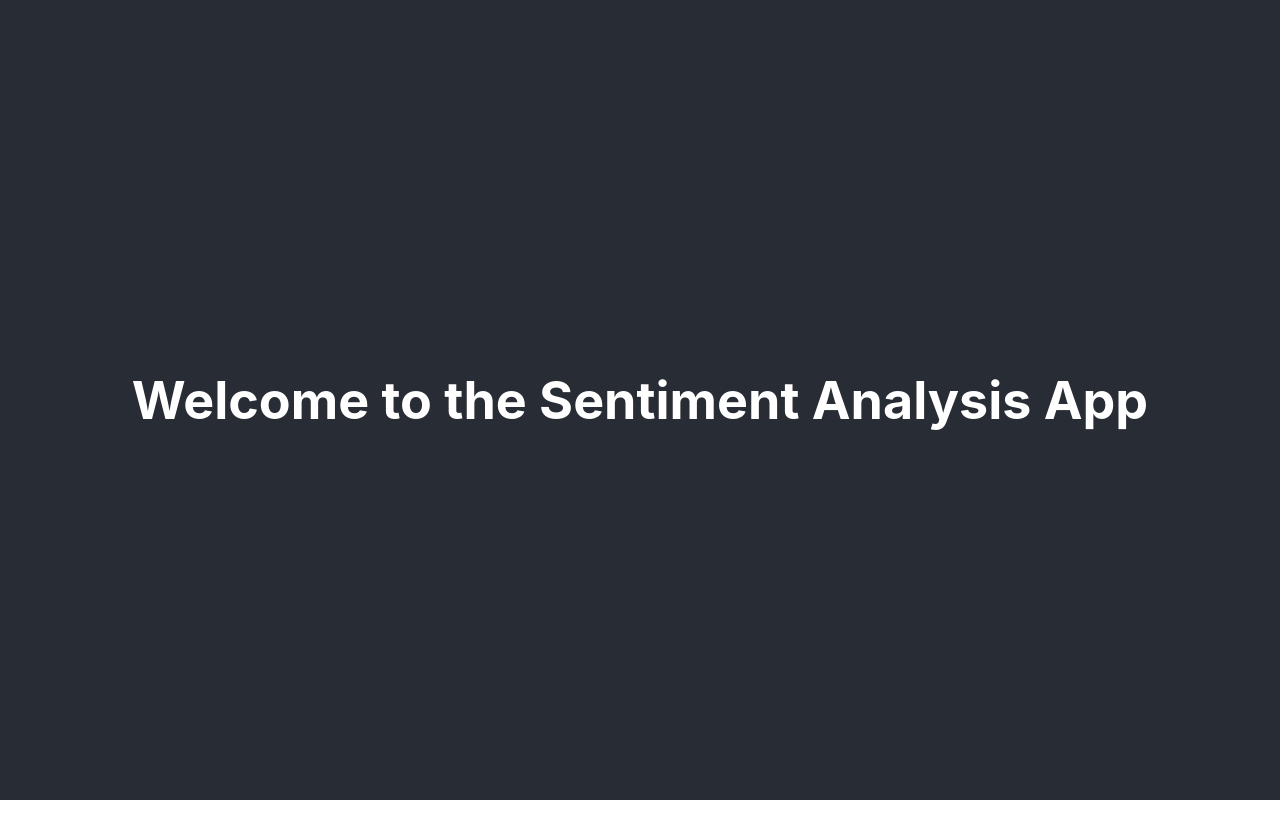
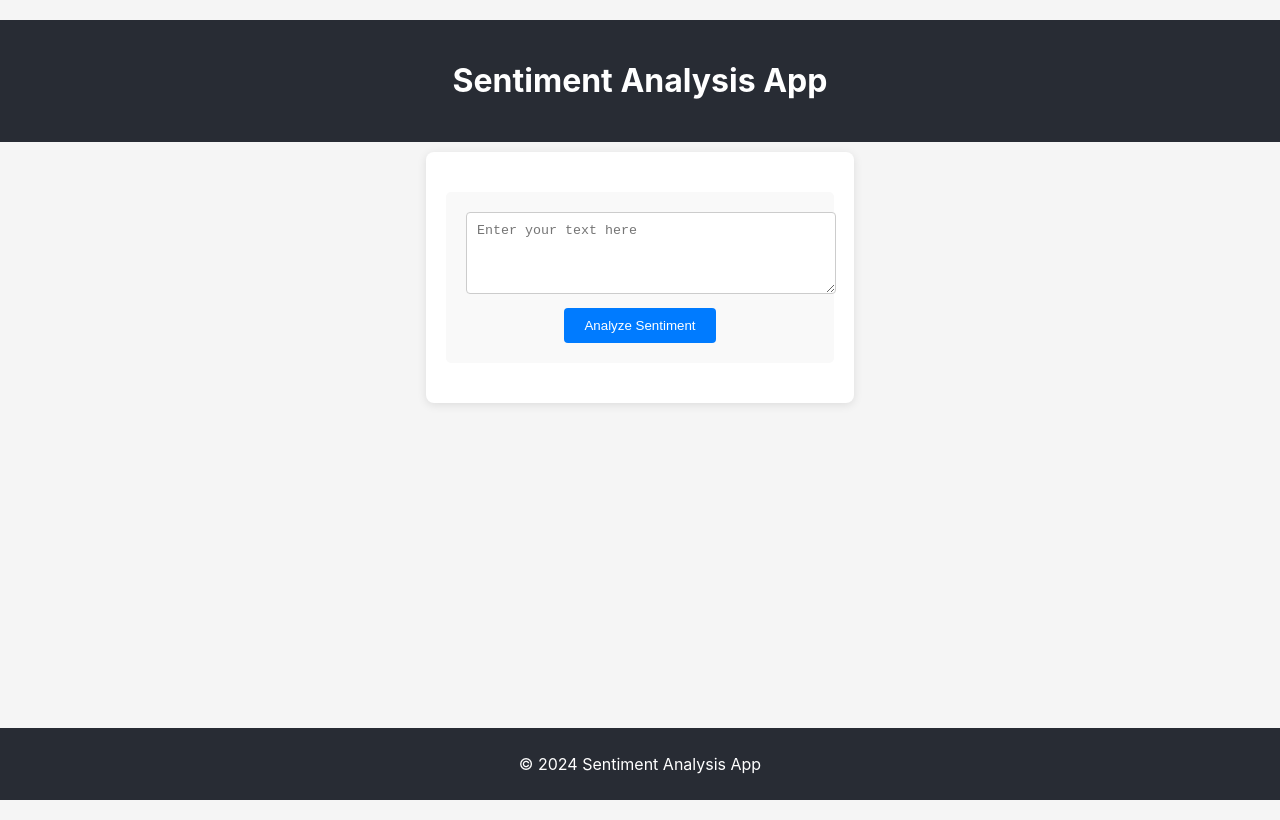
Before and after one commit to mayuura/sentiment-analysis-web-app, a React (Create React App) app in the folder sentiment-analysis-app/: page / in a window 1280 px wide. Built offline with nearby package versions, Linux system fonts and the light colour scheme.

Commit message:
simple ui set up

```diff
--- a/package.json
+++ b/package.json
@@ -2,6 +2,7 @@
   "dependencies": {
     "@emotion/react": "^11.13.0",
     "@emotion/styled": "^11.13.0",
+    "@material-ui/core": "^4.12.4",
     "@mui/material": "^5.16.7"
   }
 }
--- a/sentiment-analysis-app/src/App.css
+++ b/sentiment-analysis-app/src/App.css
@@ -1,38 +1,53 @@
+/* src/App.css */
+
+/* General styling for the App */
 .App {
   text-align: center;
-}
-
-.App-logo {
-  height: 40vmin;
-  pointer-events: none;
-}
-
-@media (prefers-reduced-motion: no-preference) {
-  .App-logo {
-    animation: App-logo-spin infinite 20s linear;
-  }
-}
-
-.App-header {
-  background-color: #282c34;
+  background-color: #f5f5f5;
   min-height: 100vh;
   display: flex;
   flex-direction: column;
   align-items: center;
-  justify-content: center;
-  font-size: calc(10px + 2vmin);
-  color: white;
+  justify-content: flex-start; /* Align items at the top */
+  padding-top: 20px; /* Add some padding at the top */
 }
 
+/* Styling for the header */
+.App-header {
+  background-color: #282c34;
+  padding: 20px;
+  color: white;
+  width: 100%;
+}
+
+/* Styling for links */
 .App-link {
   color: #61dafb;
 }
 
-@keyframes App-logo-spin {
-  from {
-    transform: rotate(0deg);
-  }
-  to {
-    transform: rotate(360deg);
-  }
+/* Container class to style the content between the header and footer */
+.container {
+  max-width: 800px;
+  margin: 10px auto 20px auto; /* Adjust this value to move the form up */
+  padding: 20px;
+  background-color: #ffffff;
+  border-radius: 8px;
+  box-shadow: 0 2px 10px rgba(0, 0, 0, 0.1);
 }
+
+/* Adjust footer to align with the rest of the app */
+footer {
+  background-color: #282c34;
+  color: white;
+  padding: 20px 20px 10px 20px; /* Increase top padding to push footer down */
+  width: 100%;
+  text-align: center;
+  position: fixed;
+  bottom: 0;
+}
+
+/* Example styling for form inputs and buttons */
+.MuiTextField-root, .MuiButton-root {
+  margin-bottom: 20px;
+  width: 100%;
+}
--- a/sentiment-analysis-app/src/App.js
+++ b/sentiment-analysis-app/src/App.js
@@ -1,12 +1,27 @@
-import React from 'react';
+import React, { useState } from 'react';
 import './App.css';
+import Header from './components/Header';
+import Footer from './components/Footer';
+import SentimentForm from './components/SentimentForm';
+import SentimentResult from './components/SentimentResult';
 
 function App() {
+  const [result, setResult] = useState(null);
+
+  const handleSentimentSubmit = (text) => {
+    // Mock result for now
+    const mockResult = `Mock result for: ${text}`;
+    setResult(mockResult);
+  };
+
   return (
     <div className="App">
-      <header className="App-header">
-        <h1>Welcome to the Sentiment Analysis App</h1>
-      </header>
+      <Header />
+      <div className="container">
+        <SentimentForm onSubmit={handleSentimentSubmit} />
+        {result && <SentimentResult result={result} />}
+      </div>
+      <Footer />
     </div>
   );
 }
--- /dev/null
+++ b/sentiment-analysis-app/src/components/Footer.js
@@ -0,0 +1,27 @@
+// src/components/Footer.js
+/*import React from 'react';
+import { Box, Typography } from '@mui/material';
+
+const Footer = () => {
+  return (
+    <Box component="footer" sx={{ p: 2, backgroundColor: 'primary.main', color: 'white', mt: 4 }}>
+      <Typography variant="body2" align="center">
+        © 2024 Sentiment Analysis App
+      </Typography>
+    </Box>
+  );
+};
+
+export default Footer;*/
+// src/components/Footer.js
+import React from 'react';
+
+const Footer = () => {
+  return (
+    <footer style={{ backgroundColor: '#282c34', color: 'white', padding: '10px 20px', textAlign: 'center', width: '100%', position: 'fixed', bottom: 0 }}>
+      <p>© 2024 Sentiment Analysis App</p>
+    </footer>
+  );
+};
+
+export default Footer;
--- /dev/null
+++ b/sentiment-analysis-app/src/components/Header.js
@@ -0,0 +1,12 @@
+// src/components/Header.js
+import React from 'react';
+
+const Header = () => {
+  return (
+    <header style={{ backgroundColor: '#282c34', padding: '20px', color: 'white', textAlign: 'center', width: '100%' }}>
+      <h1>Sentiment Analysis App</h1>
+    </header>
+  );
+};
+
+export default Header;
--- /dev/null
+++ b/sentiment-analysis-app/src/components/SentimentForm.js
@@ -0,0 +1,33 @@
+// src/components/SentimentForm.js
+import React, { useState } from 'react';
+
+const SentimentForm = ({ onSubmit }) => {
+  const [text, setText] = useState('');
+
+  const handleSubmit = (e) => {
+    e.preventDefault();
+    if (text.trim()) {
+      onSubmit(text);
+      setText(''); // Clear the input field after submission
+    }
+  };
+
+  return (
+    <div style={{ margin: '20px 0', padding: '20px', backgroundColor: '#f9f9f9', borderRadius: '5px' }}>
+      <form onSubmit={handleSubmit}>
+        <textarea
+          style={{ width: '100%', padding: '10px', borderRadius: '4px', border: '1px solid #ccc' }}
+          rows="4"
+          value={text}
+          onChange={(e) => setText(e.target.value)}
+          placeholder="Enter your text here"
+        />
+        <button type="submit" style={{ marginTop: '10px', padding: '10px 20px', backgroundColor: '#007bff', color: 'white', border: 'none', borderRadius: '4px', cursor: 'pointer' }}>
+          Analyze Sentiment
+        </button>
+      </form>
+    </div>
+  );
+};
+
+export default SentimentForm;
--- /dev/null
+++ b/sentiment-analysis-app/src/components/SentimentResult.js
@@ -0,0 +1,13 @@
+// src/components/SentimentResult.js
+import React from 'react';
+
+const SentimentResult = ({ result }) => {
+  return (
+    <div style={{ marginTop: '20px', padding: '20px', backgroundColor: '#f4f4f4', borderRadius: '5px' }}>
+      <h3>Sentiment Analysis Result:</h3>
+      <p>{result}</p>
+    </div>
+  );
+};
+
+export default SentimentResult;
```
Also changed, not shown: 1 other file (tests, documents, lock files or other folders).
